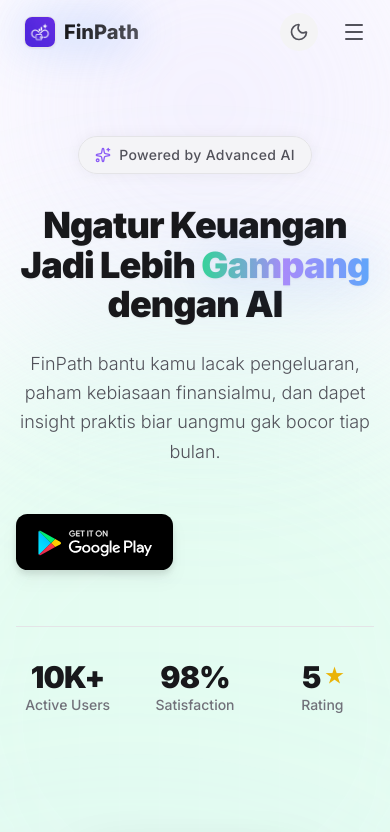
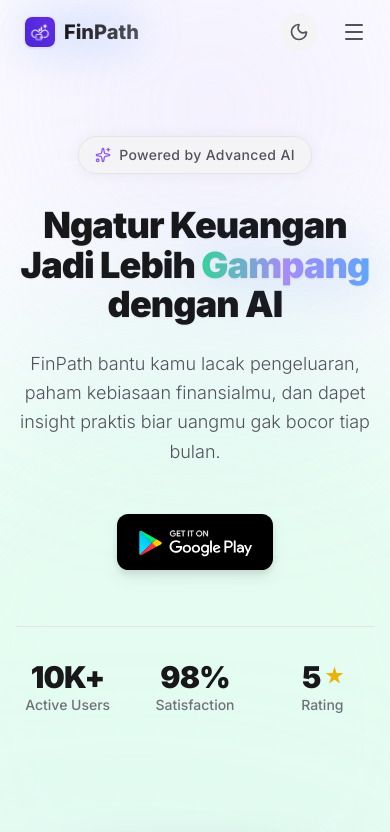
Before and after one commit to PlaneyApp/finpath-website, a Next.js app in the folder frontend/: page / in a window 390 px wide. Shown: the top 832 px of the page. Built offline with nearby package versions, Linux system fonts and the light colour scheme.

Commit message:
fix: button

```diff
--- a/frontend/components/Hero.tsx
+++ b/frontend/components/Hero.tsx
@@ -53,7 +53,7 @@
             </p>
 
             {/* CTA Buttons */}
-            <div className="flex flex-col sm:flex-row gap-5 justify-center lg:justify-start">
+            <div className="flex flex-col sm:flex-row gap-5 justify-center lg:justify-start items-center lg:items-start">
               <motion.a
                 href="https://play.google.com/store/apps/details?id=com.yourcompany.finpath"
                 target="_blank"
```
